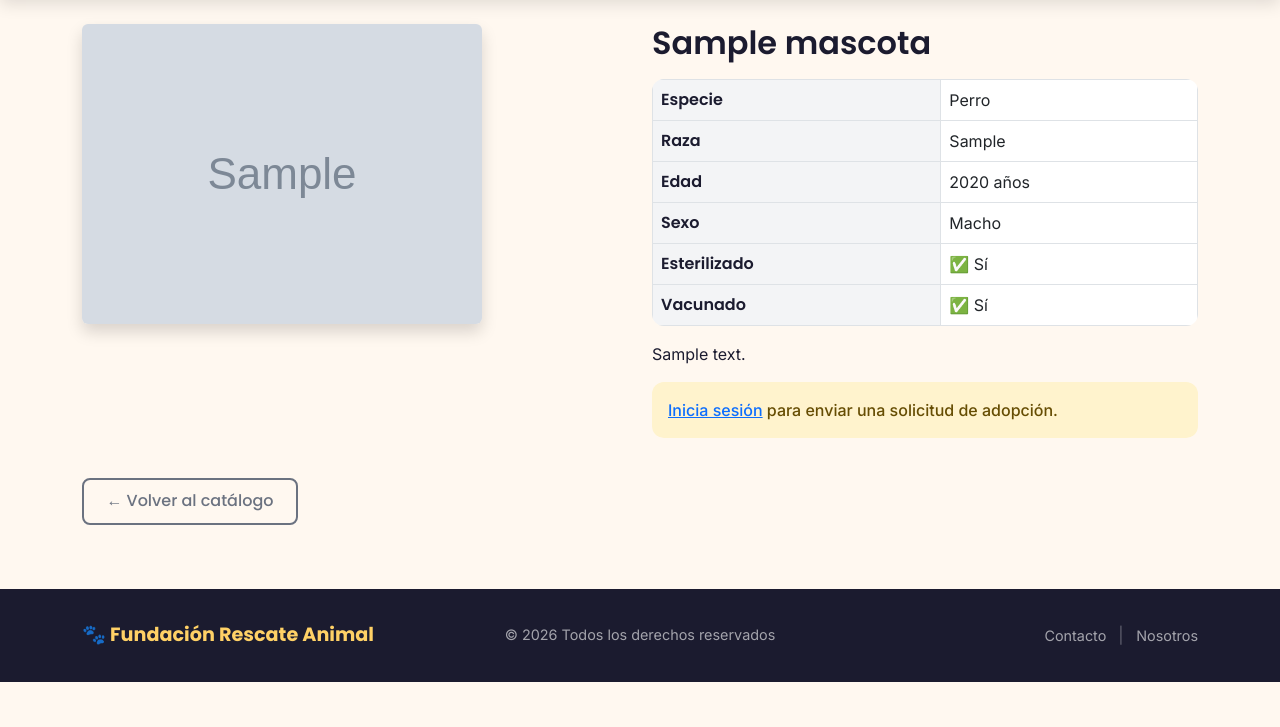
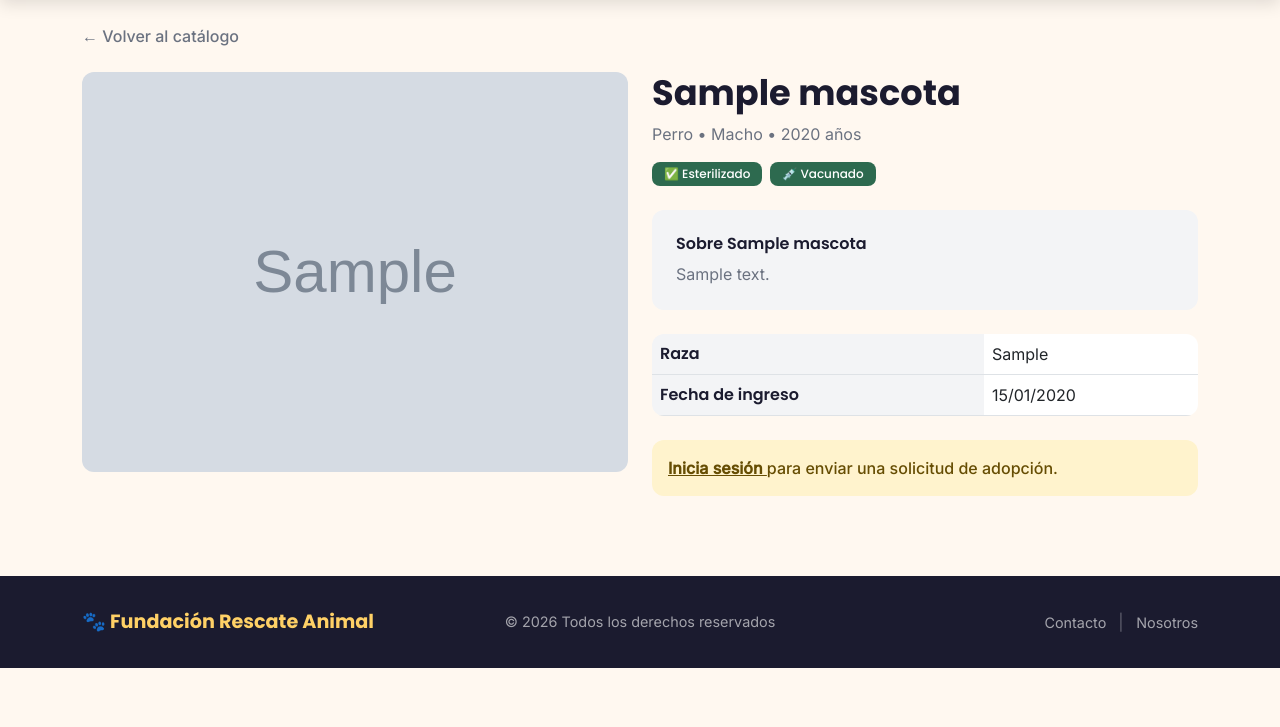
Before and after one commit to santiversidad/fundacion-rescate, a Django app: page /mascotas/1/ in a window 1280 px wide. Shown: the part 73-800 px from the top of the page. Run offline with Django 5.2, Linux system fonts and the light colour scheme; tables that the repository leaves empty hold one stand-in row (values such as "Sample post"); grey boxes marked "Sample" are stand-in pictures.

Commit message:
Mejora de diseño en detalle mascota y formulario de usuarios

```diff
--- a/templates/mascotas/detalle.html
+++ b/templates/mascotas/detalle.html
@@ -4,31 +4,42 @@
 
 {% block contenido %}
 
-<div class="row">
+<div class="mb-4">
+    <a href="{% url 'mascotas:catalogo' %}"
+       style="color: var(--color-gray); text-decoration: none; font-weight: 500;">
+        ← Volver al catálogo
+    </a>
+</div>
+
+<div class="row g-4">
 
     <!-- FOTOS -->
     <div class="col-md-6">
         {% with mascota.fotos.first as foto_principal %}
             {% if foto_principal %}
                 <img src="{{ foto_principal.foto.url }}"
-                     class="img-fluid rounded shadow"
+                     class="img-fluid rounded"
+                     style="width: 100%; height: 400px; object-fit: cover; border-radius: var(--radius) !important;"
                      alt="{{ mascota.nombre }}">
             {% else %}
-                <div class="bg-secondary text-white text-center py-5 rounded">
-                    <h1>🐾</h1>
-                    <p>Sin foto aún</p>
+                <div class="d-flex align-items-center justify-content-center"
+                     style="width: 100%; height: 400px; background: var(--color-gray-light); border-radius: var(--radius);">
+                    <div class="text-center">
+                        <div style="font-size: 4rem;">🐾</div>
+                        <p style="color: var(--color-gray);">Sin foto aún</p>
+                    </div>
                 </div>
             {% endif %}
         {% endwith %}
 
         <!-- GALERÍA -->
         {% if mascota.fotos.count > 1 %}
-            <div class="row mt-2">
+            <div class="row g-2 mt-2">
                 {% for foto in mascota.fotos.all %}
                     <div class="col-3">
                         <img src="{{ foto.foto.url }}"
-                             class="img-fluid rounded"
-                             style="height: 80px; object-fit: cover;"
+                             class="img-fluid"
+                             style="height: 80px; width: 100%; object-fit: cover; border-radius: var(--radius-sm);"
                              alt="Foto de {{ mascota.nombre }}">
                     </div>
                 {% endfor %}
@@ -38,45 +49,59 @@
 
     <!-- INFORMACIÓN -->
     <div class="col-md-6">
-        <h2>{{ mascota.nombre }}</h2>
 
-        <table class="table table-bordered mt-3">
-            <tr>
-                <th>Especie</th>
-                <td>{{ mascota.especie|capfirst }}</td>
-            </tr>
+        <h2 style="font-size: 2.2rem; font-weight: 700;">{{ mascota.nombre }}</h2>
+        <p style="color: var(--color-gray);">
+            {{ mascota.especie|capfirst }} • {{ mascota.sexo|capfirst }} • {{ mascota.edad_anios }} año{% if mascota.edad_anios != 1 %}s{% endif %}
+        </p>
+
+        <!-- BADGES DE SALUD -->
+        <div class="d-flex gap-2 mb-4">
+            {% if mascota.esterilizado %}
+                <span class="badge" style="background-color: var(--color-secondary); padding: 0.5em 1em;">
+                    ✅ Esterilizado
+                </span>
+            {% endif %}
+            {% if mascota.vacunado %}
+                <span class="badge" style="background-color: var(--color-secondary); padding: 0.5em 1em;">
+                    💉 Vacunado
+                </span>
+            {% endif %}
+        </div>
+
+        <!-- DESCRIPCIÓN -->
+        <div class="mb-4" style="background: var(--color-gray-light); padding: 1.5rem; border-radius: var(--radius);">
+            <h6 style="font-family: var(--font-title); font-weight: 600; margin-bottom: 0.5rem;">
+                Sobre {{ mascota.nombre }}
+            </h6>
+            <p style="color: var(--color-gray); margin-bottom: 0;">
+                {{ mascota.descripcion|default:"Sin descripción disponible." }}
+            </p>
+        </div>
+
+        <!-- TABLA DE DATOS -->
+        <table class="table mb-4">
             <tr>
                 <th>Raza</th>
                 <td>{{ mascota.raza|default:"Mestizo" }}</td>
             </tr>
             <tr>
-                <th>Edad</th>
-                <td>{{ mascota.edad_anios }} año{% if mascota.edad_anios != 1 %}s{% endif %}</td>
-            </tr>
-            <tr>
-                <th>Sexo</th>
-                <td>{{ mascota.sexo|capfirst }}</td>
-            </tr>
-            <tr>
-                <th>Esterilizado</th>
-                <td>{% if mascota.esterilizado %}✅ Sí{% else %}❌ No{% endif %}</td>
-            </tr>
-            <tr>
-                <th>Vacunado</th>
-                <td>{% if mascota.vacunado %}✅ Sí{% else %}❌ No{% endif %}</td>
+                <th>Fecha de ingreso</th>
+                <td>{{ mascota.fecha_ingreso|date:"d/m/Y" }}</td>
             </tr>
         </table>
 
-        <p class="mt-3">{{ mascota.descripcion }}</p>
-
+        <!-- BOTÓN DE ADOPCIÓN -->
         {% if user.is_authenticated %}
             <a href="{% url 'adopciones:solicitar' mascota.pk %}"
-                class="btn btn-success btn-lg w-100 mt-3">
+               class="btn btn-primary btn-lg w-100">
                 🐾 Quiero adoptarla
             </a>
         {% else %}
-            <div class="alert alert-warning mt-3">
-                <a href="{% url 'usuarios:login' %}">Inicia sesión</a>
+            <div class="alert alert-warning">
+                <a href="{% url 'usuarios:login' %}" style="color: inherit; font-weight: 600;">
+                    Inicia sesión
+                </a>
                 para enviar una solicitud de adopción.
             </div>
         {% endif %}
@@ -84,10 +109,4 @@
     </div>
 </div>
 
-<div class="mt-4">
-    <a href="{% url 'mascotas:catalogo' %}" class="btn btn-outline-secondary">
-        ← Volver al catálogo
-    </a>
-</div>
-
 {% endblock %}
```
Also changed, not shown: templates/mascotas/catalogo.html (+5 -2 lines), templates/usuarios/login.html (+22 -10 lines), templates/usuarios/registro.html (+26 -12 lines).
